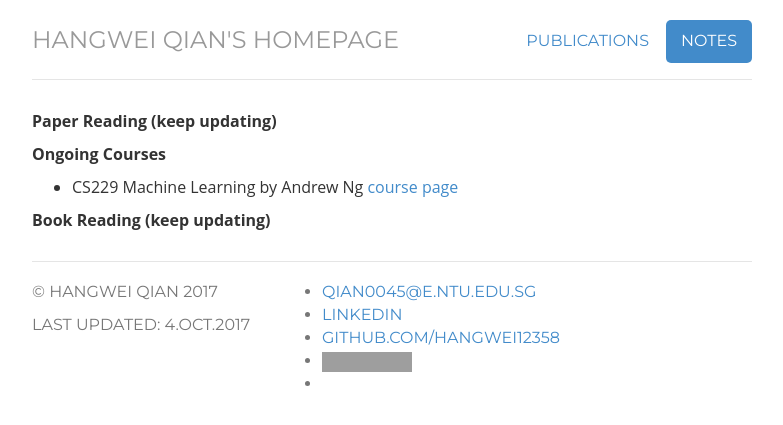
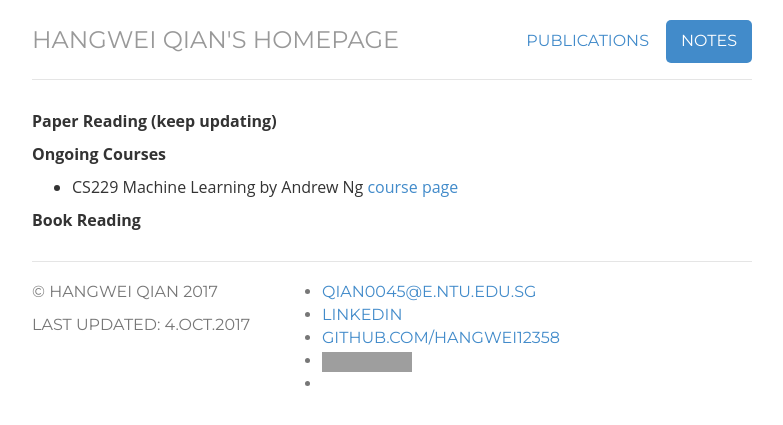
Before and after one commit to Hangwei12358/Hangwei12358.github.io, a Jekyll site: the page built from notes/index.html, in a window 1280 px wide. Shown: the top 425 px of the page, without its empty margins (248-1031 px from the left). Built offline with Jekyll 4.4.1, drawn with Linux system fonts in a browser that asks for light colours; grey boxes are pictures that could not be loaded.

Commit message:
Update index.html

```diff
--- a/notes/index.html
+++ b/notes/index.html
@@ -15,7 +15,7 @@ notes: active
 <ul>
 <li> CS229 Machine Learning by Andrew Ng <a href= "http://cs229.stanford.edu/syllabus.html" target="_blank">course page</a></li>
 </ul>
-<p><dt>Book Reading (keep updating)</dt></p>
+<p><dt>Book Reading </dt></p>
 <ul>
    <!-- <li> Kernel Methods Basics <a href= "kernel_basics.pdf" target="_blank">notes</a></li> -->
     <!-- <a href="test.pdf" class="btn btn-default pull-right" title="Download CV as PDF">Download CV</a> -->
```
